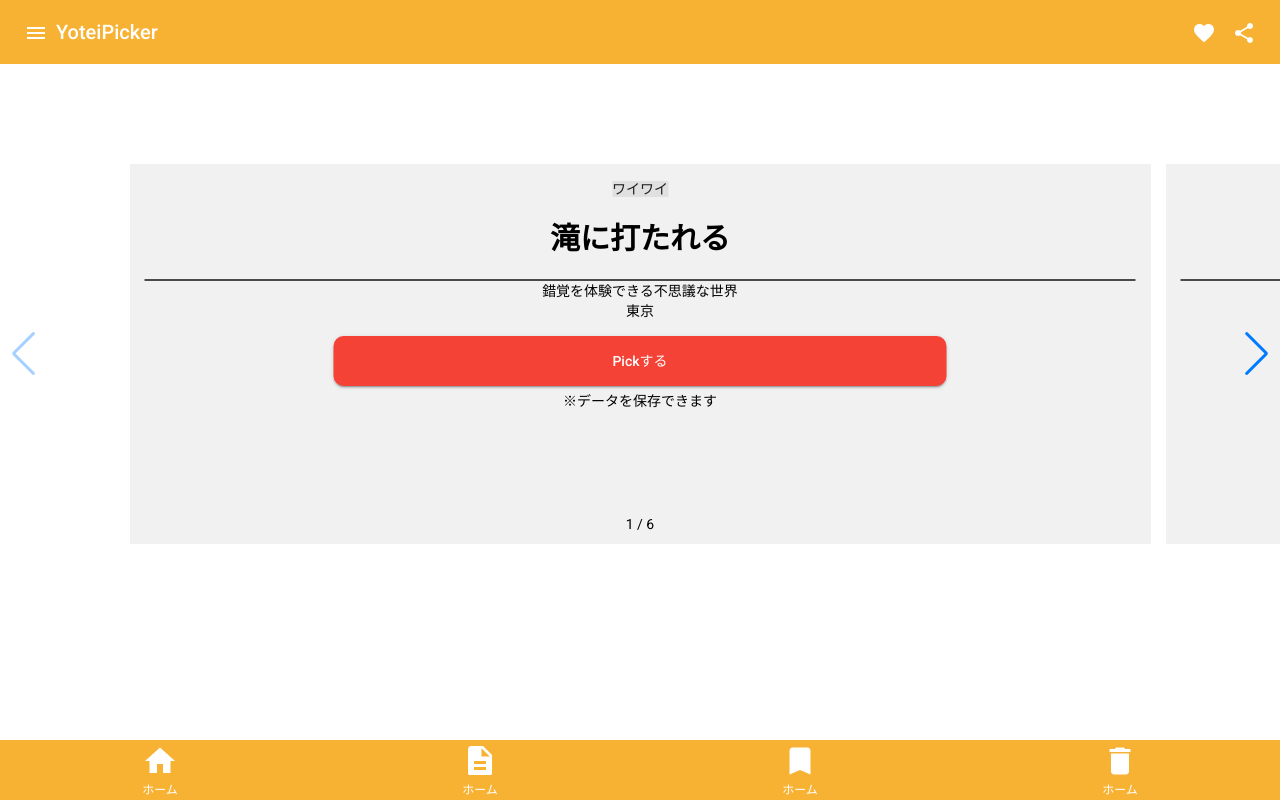
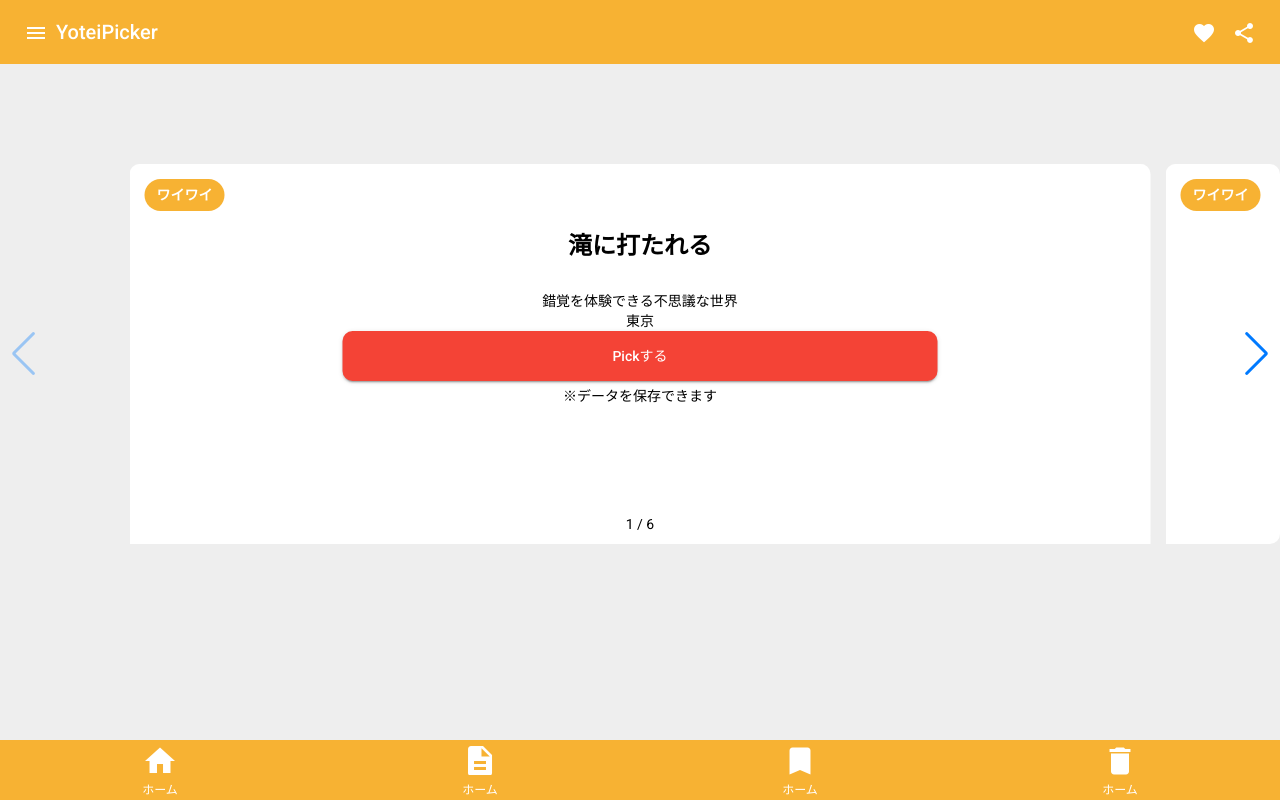
Before and after one commit to kamoto0427/yoteiPicker, an Angular app: page / in a window 1280 px wide. Built offline with nearby package versions, Linux system fonts and the light colour scheme.

Commit message:
ある程度レイアウトが固まったのでpush

```diff
--- a/src/app/component/parts/swiper/swiper.component.css
+++ b/src/app/component/parts/swiper/swiper.component.css
@@ -1,3 +1,8 @@
+.chip {
+  height: 12px;
+  font-size: 2px;
+}
+
 .dummy-area {
   width: 100%;
   height: 100px;
@@ -5,14 +10,14 @@
 
 .yotei-swiper {
   height: 380px;
+  border-radius: 10px;
 }
 
 .y-container {
+  height: 100%;
+  background-color: #FFFFFF;
   padding: 15px;
-}
-
-.border {
-  border: 1px solid #4A4A4A;
+  border-radius: 10px;
 }
 
 .name {
@@ -21,8 +26,18 @@
 }
 
 .name p {
-  font-size: 30px;
+  font-size: 24px;
   font-weight: bold;
   text-align: center;
-  line-height: 80px;
+  line-height: 70px;
 }
+
+.mat-chip {
+  background: #F7B233;
+  color: #FFFFFF;
+  font-weight: bold;
+}
+
+::ng-deep .swiper-slide {
+  border-radius: 10px;
+}
--- a/src/app/component/parts/swiper/swiper.component.html
+++ b/src/app/component/parts/swiper/swiper.component.html
@@ -1,4 +1,4 @@
-<div>
+<ng-container>
   <div class="dummy-area"></div>
   <swiper
     [slidesPerView]="1.25"
@@ -11,15 +11,16 @@
   >
     <ng-template swiperSlide *ngFor="let y of yotei;">
       <div class="y-container">
-        <mat-chip>{{ y.category }}</mat-chip>
+        <mat-chip-list class="chip">
+          <mat-chip>{{ y.category }}</mat-chip>
+        </mat-chip-list>
         <div class="name">
           <p>{{ y.name }}</p>
         </div>
-        <div class="border"></div>
         <div class="message">{{ y.message }}</div>
         <div class="prefecture">{{ y.prefecture }}</div>
+        <app-pick-button></app-pick-button>
       </div>
-      <app-pick-button></app-pick-button>
     </ng-template>
   </swiper>
-</div>
+</ng-container>
--- a/src/styles.css
+++ b/src/styles.css
@@ -7,6 +7,7 @@ html {
   margin: 0;
   position: relative;
   height: 100%;
+  background-color: #EEEEEE;
 }
 
 .swiper-container {
```
